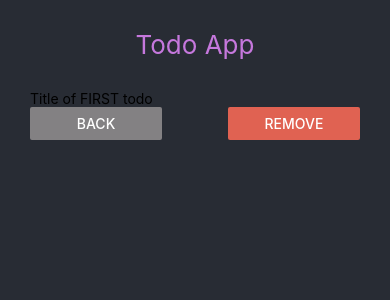
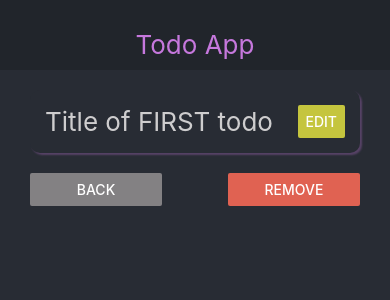
Before and after one commit to stas-yushkov/new-rn-todo-app, a React Native app: screen / in a window 390 px wide. Shown: the top 300 px of the page. Built offline with nearby package versions, Linux system fonts and the light colour scheme.

Commit message:
add AppCard ui, fix colors, StatusBar,

```diff
--- a/App.js
+++ b/App.js
@@ -1,10 +1,10 @@
 import React, { useState } from 'react'
-import { StyleSheet, View } from 'react-native';
+import { StatusBar, StyleSheet, View } from 'react-native';
 
 import { Navbar } from './src/components';
 import { MainScreen, TodoScreen } from './src/screens/';
 
-import { DEFAULT_COLOR_THEME } from './src/constants/';
+import { DEFAULT_COLOR_THEME, STATUS_BAR_STYLES } from './src/constants/';
 import colors from './src/constants/colors';
 
 
@@ -61,7 +61,15 @@ export default function App() {
 
   return (
     <View style={styles.app}>
+      <StatusBar
+        animated={true}
+        backgroundColor={colors[DEFAULT_COLOR_THEME].NAVBAR_BG_COLOR}
+        barStyle={STATUS_BAR_STYLES[DEFAULT_COLOR_THEME]}
+      // hidden
+      />
+
       <Navbar title='Todo App' />
+
       <View style={styles.container}>
         {content}
       </View>
--- a/src/components/AddTodo.js
+++ b/src/components/AddTodo.js
@@ -36,11 +36,12 @@ export const AddTodo = ({ onSubmit }) => {
         value={value}
         placeholder='Please specify todo title'
         placeholderTextColor={colors[DEFAULT_COLOR_THEME].PLACEHOLDER_TEXT_COLOR}
-      // keyboardType='phone-pad'
-      // autoCorrect={false}
-      // autoCapitalize="none"
       />
-      <Button title="Add" onPress={pressHandler} />
+      <Button
+        title="Add"
+        color={colors[DEFAULT_COLOR_THEME].ACCENT_COLOR}
+        onPress={pressHandler}
+      />
     </View>
   )
 }
@@ -59,6 +60,6 @@ const styles = StyleSheet.create({
     borderStyle: 'solid',
     borderBottomWidth: 2,
     color: colors[DEFAULT_COLOR_THEME].TEXT_COLOR,
-    borderBottomColor: colors[DEFAULT_COLOR_THEME].BORDER_BOTTOM_COLOR,
+    borderBottomColor: colors[DEFAULT_COLOR_THEME].ACCENT_COLOR,
   },
 })
--- a/src/components/Navbar.js
+++ b/src/components/Navbar.js
@@ -21,7 +21,7 @@ const styles = StyleSheet.create({
     paddingBottom: 10,
   },
   text: {
-    color: colors[DEFAULT_COLOR_THEME].NAVBAR_TEXT_COLOR,
+    color: colors[DEFAULT_COLOR_THEME].ACCENT_COLOR,
     fontSize: 26,
   }
 })
--- /dev/null
+++ b/src/components/ui/AppCard.js
@@ -0,0 +1,28 @@
+import React from "react";
+import { StyleSheet, Text, View } from "react-native";
+import { DEFAULT_COLOR_THEME } from "../../constants";
+import colors from "../../constants/colors";
+
+export const AppCard = ({ children, style }) => {
+  return (
+    <View style={{ ...styles.default, ...style }}>
+      {children}
+    </View>
+  )
+}
+
+const styles = StyleSheet.create({
+  default: {
+    padding: 20,
+    flexDirection: 'row',
+    justifyContent: 'space-between',
+    alignItems: 'center',
+    shadowColor: colors[DEFAULT_COLOR_THEME].ACCENT_COLOR,
+    shadowRadius: 2,
+    shadowOpacity: 0.3,
+    shadowOffset: { width: 2, height: 2 },
+    elevation: 8,
+    backgroundColor: colors[DEFAULT_COLOR_THEME].APP_BG_COLOR,
+    borderRadius: 10,
+  }
+})
--- /dev/null
+++ b/src/components/ui/index.js
@@ -0,0 +1 @@
+export { AppCard } from './AppCard'
--- a/src/constants/colors.js
+++ b/src/constants/colors.js
@@ -3,13 +3,13 @@ export default {
 
   },
   dark: {
+    ACCENT_COLOR: '#c678dd',
     APP_BG_COLOR: '#282c34',
-    NAVBAR_BG_COLOR: '#282c34',
-    NAVBAR_TEXT_COLOR: '#c678dd',
+    NAVBAR_BG_COLOR: '#21252b',
     PLACEHOLDER_TEXT_COLOR: '#838183',
     TEXT_COLOR: '#cecdce',
-    BORDER_BOTTOM_COLOR: '#2482ff',
     TODO_BORDER_COLOR: '#a4a3a5',
     ALERT_COLOR: '#e06252',
+    EDIT_BUTTON_COLOR: '#c5c53e',
   }
 };
--- a/src/constants/index.js
+++ b/src/constants/index.js
@@ -1,3 +1,8 @@
 export const DEFAULT_COLOR_THEME = 'dark';
 
 export const ACTIVE_OPACITY_NUM = 0.5;
+
+export const STATUS_BAR_STYLES = {
+  light: 'dark-content',
+  dark: 'light-content'
+};
--- a/src/screens/TodoScreen.js
+++ b/src/screens/TodoScreen.js
@@ -1,12 +1,21 @@
 import React from "react";
 import { StyleSheet, Text, View, Button } from "react-native";
+import { AppCard } from "../components/ui";
 import { DEFAULT_COLOR_THEME } from "../constants";
 import colors from "../constants/colors";
 
-export const TodoScreen = ({ todo, goBack, removeTodo }) => {
+export const TodoScreen = ({ todo, goBack, removeTodo, editTodo }) => {
   return (
     <View>
-      <Text>{todo.title}</Text>
+      <AppCard style={styles.card}>
+        <Text style={styles.title}>{todo.title}</Text>
+        <Button
+          title='Edit'
+          color={colors[DEFAULT_COLOR_THEME].EDIT_BUTTON_COLOR}
+          onPress={editTodo}
+        />
+      </AppCard>
+
       <View style={styles.buttons}>
         <View style={styles.button}>
           <Button
@@ -37,5 +46,13 @@ const styles = StyleSheet.create({
   },
   button: {
     width: '40%'
+  },
+  card: {
+    marginBottom: 20,
+    padding: 15,
+  },
+  title: {
+    fontSize: 26,
+    color: colors[DEFAULT_COLOR_THEME].TEXT_COLOR,
   }
 })
```
